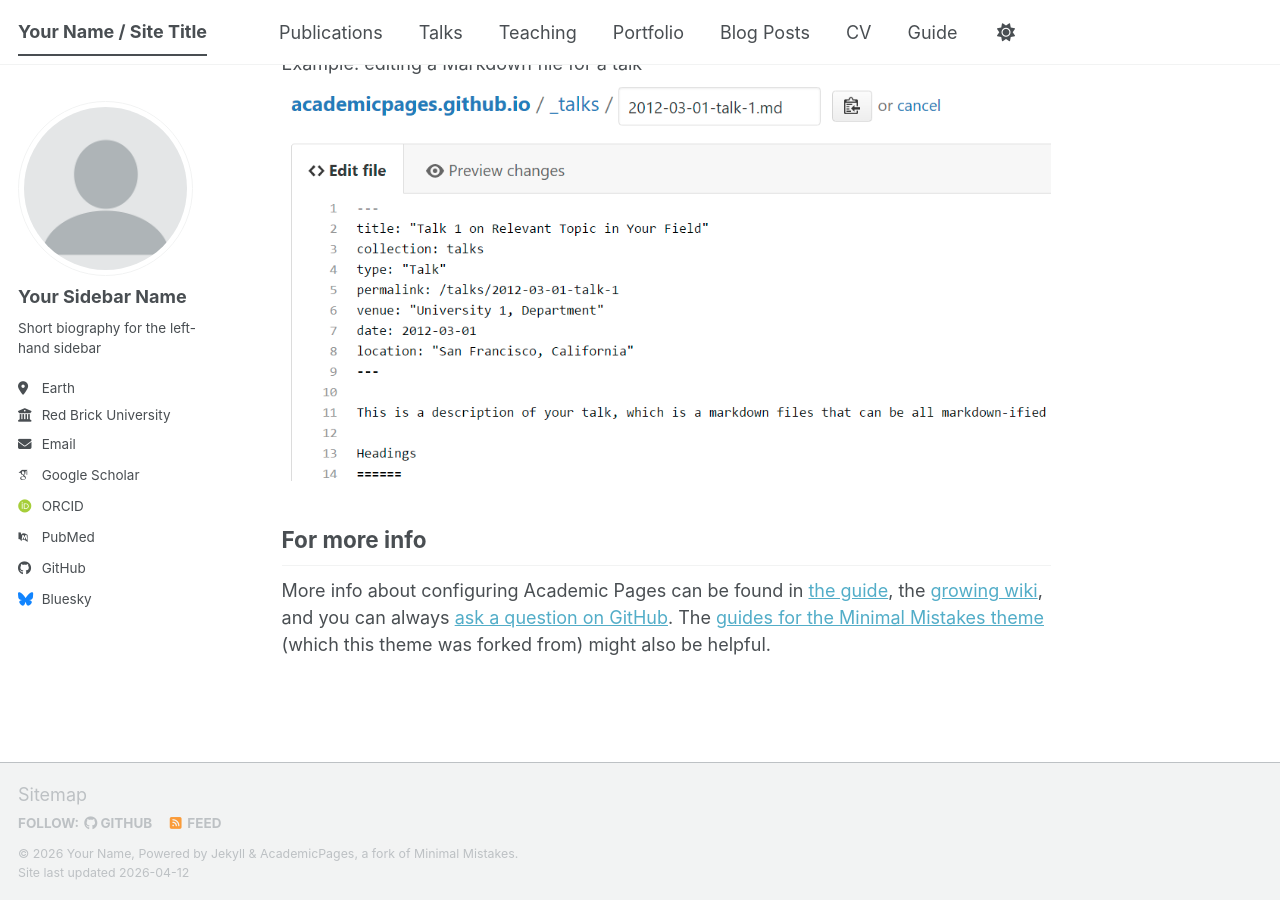
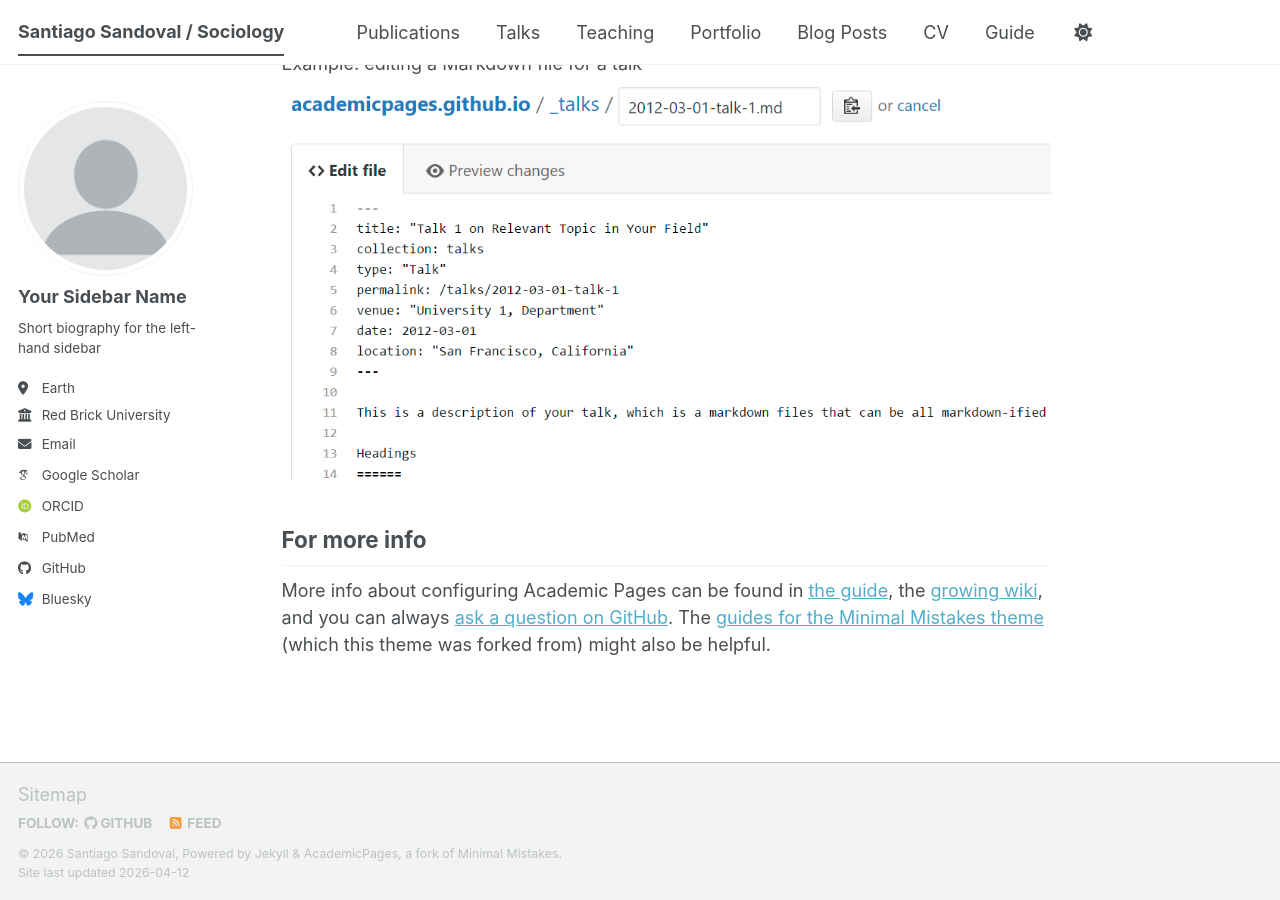
Before and after one commit to s-sandoval/s-sandoval.github.io, a Jekyll site: the page built from _pages/about.md, in a window 1280 px wide and 900 px high, scrolled down 2720 px. Built offline with Jekyll 4.4.1, drawn with Linux system fonts in a browser that asks for light colours; some web fonts are replaced; a script bundle is joined from its source files by our own code; library files that are not in the unit come from our copies.

Commit message:
Update _config.yml

```diff
--- a/_config.yml
+++ b/_config.yml
@@ -9,11 +9,11 @@
 # Basic Site Settings
 locale                   : "en-US"
 site_theme               : "default" # The available themes options are "default", "air", "sunrise", "mint", "dirt" and "contrast"
-title                    : "Your Name / Site Title"
+title                    : "Santiago Sandoval / Sociology"
 title_separator          : "-"
-name                     : &name "Your Name"
-description              : &description "Your Name's academic portfolio"   # Update this with a general description of your site, this is the default if not overridden by a page
-url                      : https://academicpages.github.io # The base hostname & protocol for your site e.g. "https://[your GitHub username].github.io",
+name                     : &name "Santiago Sandoval"
+description              : &description "Santiago Sandoval's academic portfolio"   # Update this with a general description of your site, this is the default if not overridden by a page
+url                      : https://s-sandoval.github.io # The base hostname & protocol for your site e.g. "https://[your GitHub username].github.io",
                                                            # or if you already have some other page hosted on Github then use "https://[your GitHub username].github.io/[Your Repo Name]"
 baseurl                  : "" # the subpath of your site, e.g. "/blog"
 repository               : "academicpages/academicpages.github.io"
```
